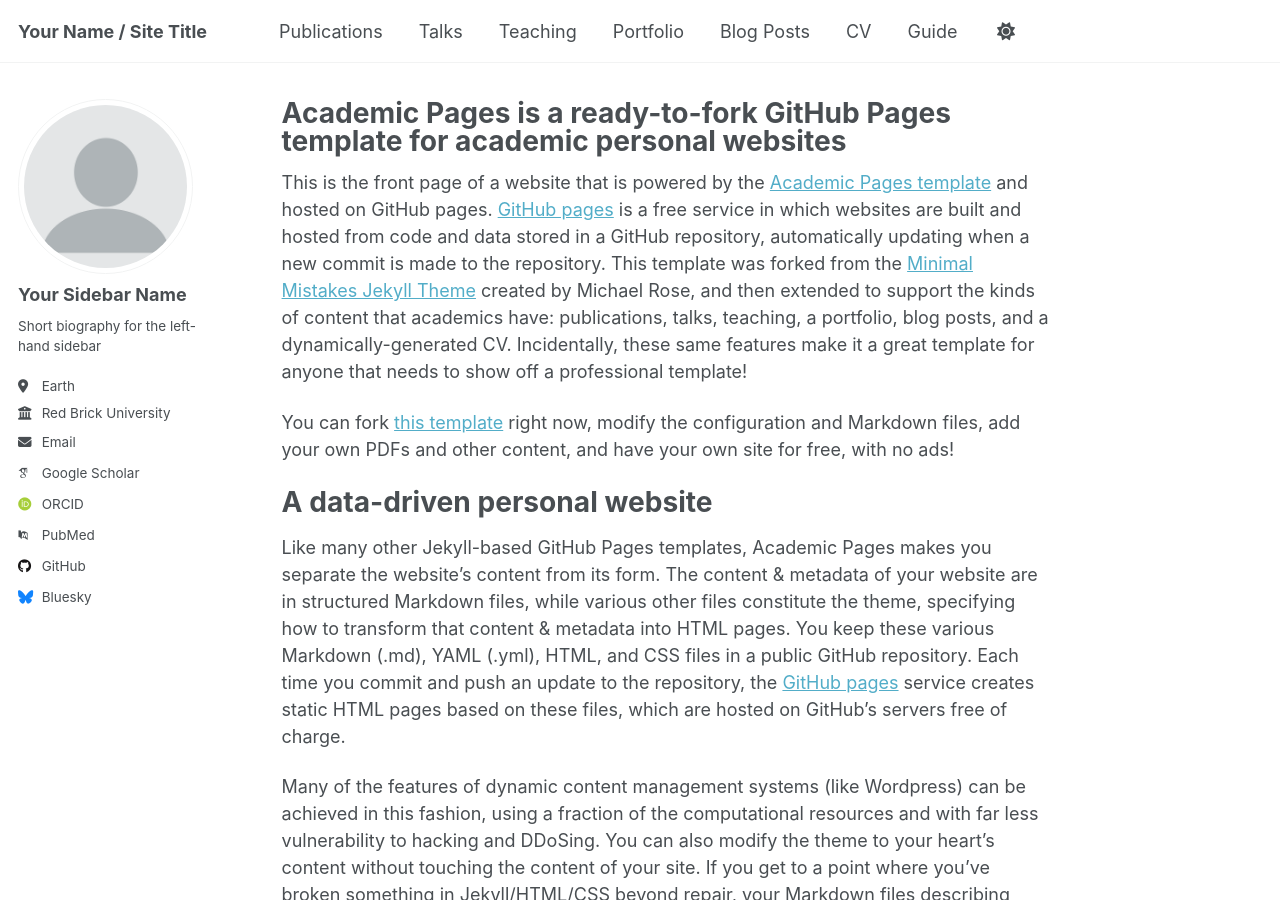
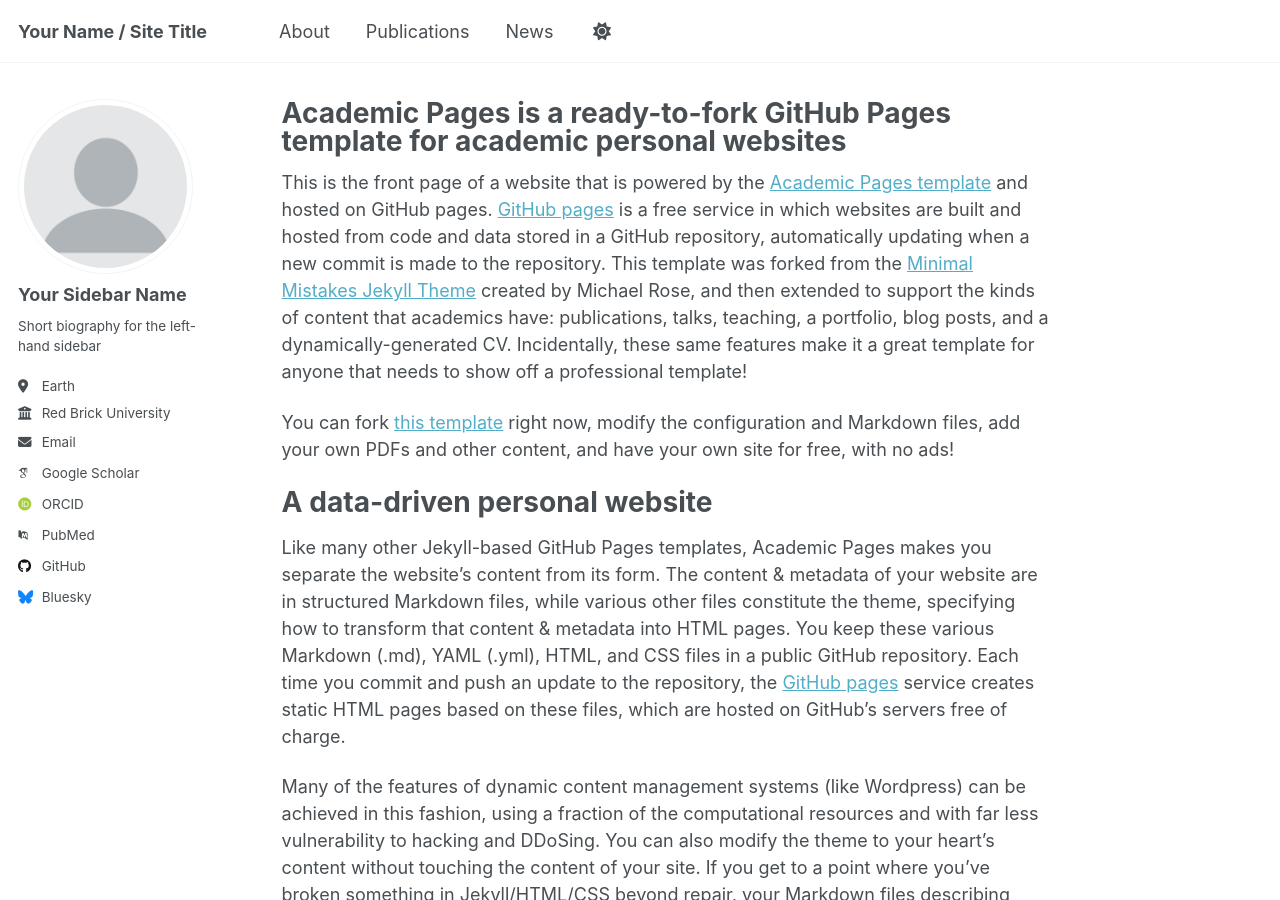
Before and after one commit to cyoon47/cyoon47.github.io, a Jekyll site: the page built from _pages/about.md, in a window 1280 px wide and 900 px high. Built offline with Jekyll 4.4.1, drawn with Linux system fonts in a browser that asks for light colours; some web fonts are replaced; a script that is not in the unit is left out.

Commit message:
change navigation bar

```diff
--- a/_data/navigation.yml
+++ b/_data/navigation.yml
@@ -8,26 +8,11 @@
 #      Markdown formatted page while the second is generated using JSON.
 
 main:
+  - title: "About"
+    url: /
+
   - title: "Publications"
     url: /publications/
 
-  - title: "Talks"
-    url: /talks/
-
-  - title: "Teaching"
-    url: /teaching/
-
-  - title: "Portfolio"
-    url: /portfolio/
-
-  - title: "Blog Posts"
-    url: /year-archive/
-
-  - title: "CV"
-    url: /cv/
-
-  # - title: "CV"
-  #   url: /cv-json/
-
-  - title: "Guide"
-    url: /markdown/
+  - title: "News"
+    url: /news/
```
